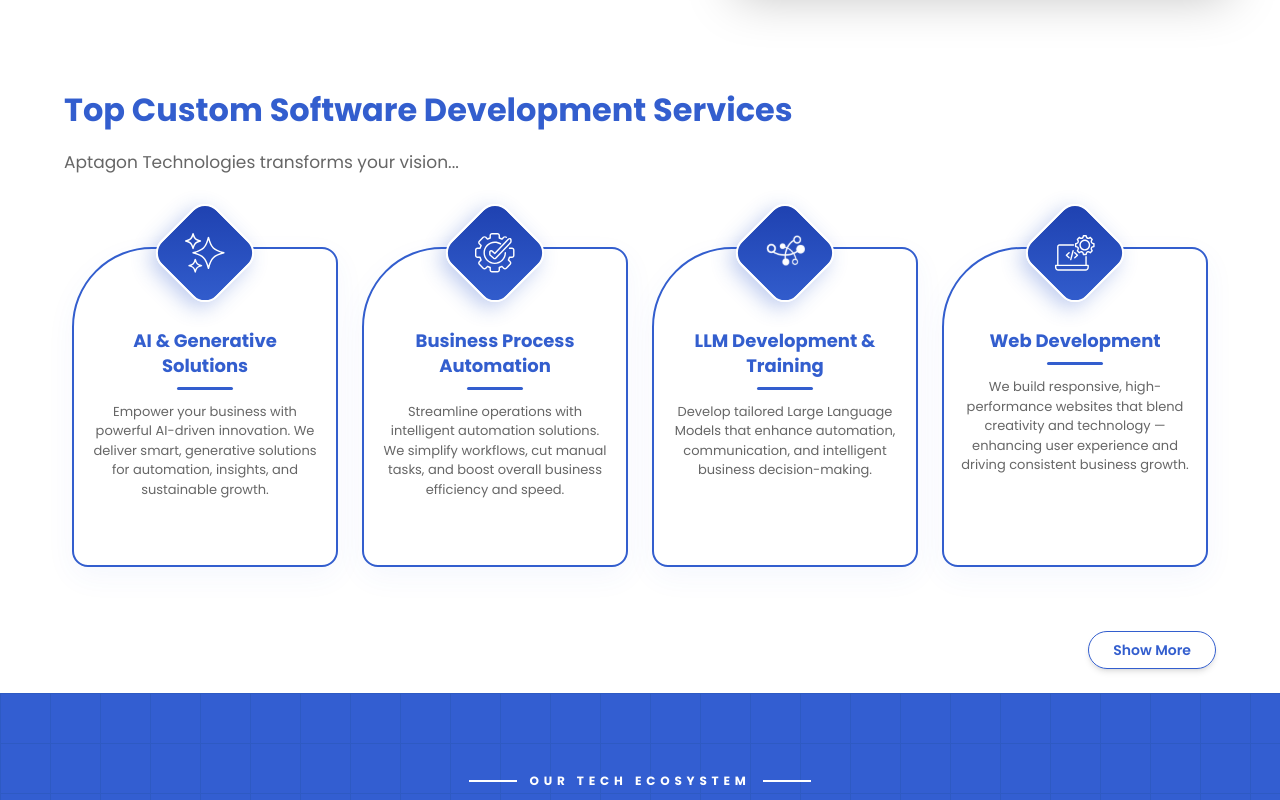
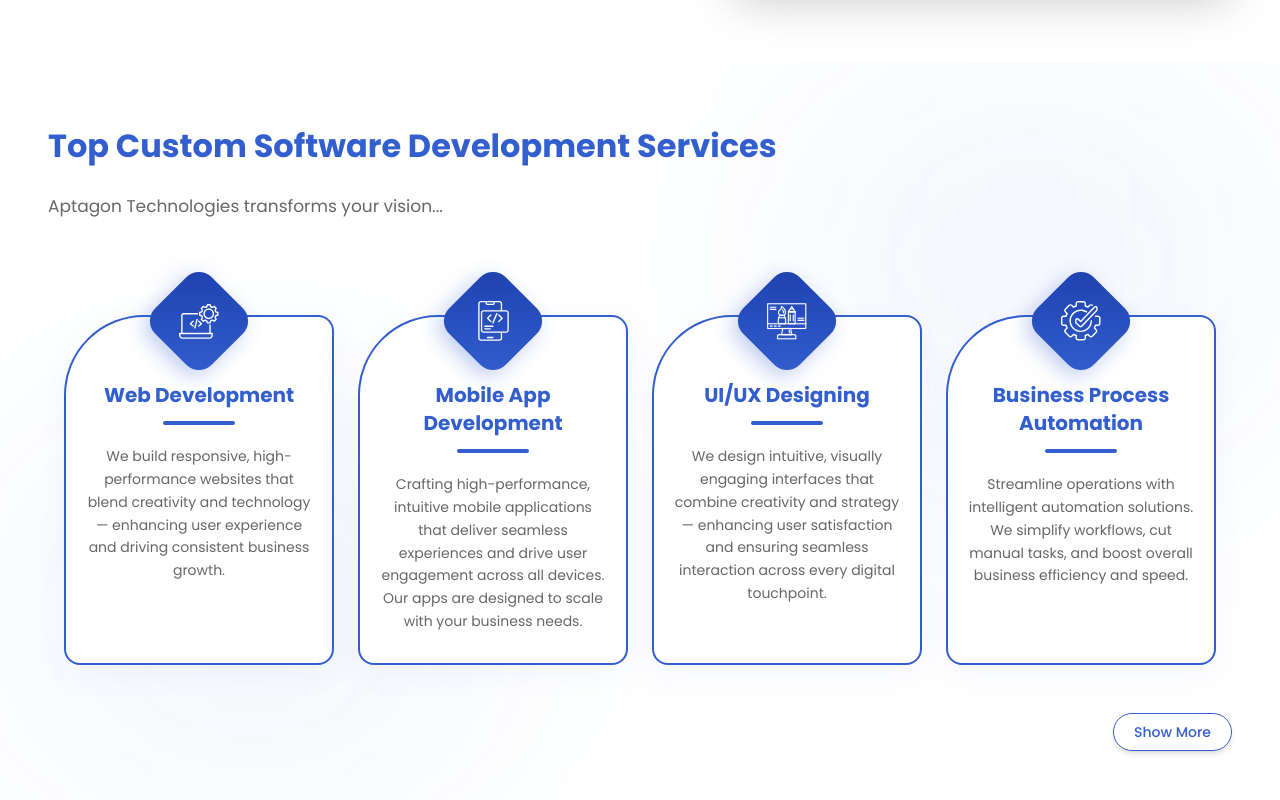
Before and after one commit to rao-talha-lab/aptagon-website, a Next.js app: page /services/ai in a window 1280 px wide. Shown: the part 1140-1940 px from the top of the page. Built offline with nearby package versions, Linux system fonts and the light colour scheme.

Commit message:
Fixed Remaining Bugs

```diff
--- a/app/components/Herosection.tsx
+++ b/app/components/Herosection.tsx
@@ -453,7 +453,7 @@
             {/* FIXED PARAGRAPH BREAK */}
             <motion.p
               variants={itemVariants}
-              className="text-[17px] lg:text-[19px] font-['Poppins'] text-[#666666] font-medium mb-8 text-left leading-relaxed max-w-full"
+              className="text-[15px] lg:text-[17px] font-['Poppins'] text-[#666666] font-semibold mb-8 text-left leading-relaxed max-w-full"
             >
               Transforming businesses with innovative technology solutions, strategic <br className="hidden lg:block" />
               consulting, and world-class digital experiences.
--- a/app/components/Services-Components/FeatureSection.tsx
+++ b/app/components/Services-Components/FeatureSection.tsx
@@ -1,8 +1,145 @@
+// "use client";
+
+// import React, { useState } from "react";
+// import { motion } from "framer-motion";
+// import Link from "next/link";
+
+// interface Card {
+//   image: string;
+//   title: string;
+//   slug: string;
+//   description: string;
+// }
+
+// interface FeatureSectionProps {
+//   heading: string;
+//   description: string;
+//   cards: Card[];
+// }
+
+// const FeatureCard = ({ card, index }: { card: Card; index: number }) => {
+//   return (
+//     <Link href={`/services/${card.slug}`} className="block mt-8 h-[350px]">
+//       <motion.div
+//         initial={{ opacity: 0, y: 50 }}
+//         animate={{ opacity: 1, y: 0 }}
+//         transition={{ duration: 0.6, delay: index * 0.1 }}
+//         whileHover={{
+//           y: -12,
+//           rotateX: 4,
+//           rotateY: -4,
+//           transition: { duration: 0.3 },
+//         }}
+//         className="group relative cursor-pointer bg-white hover:bg-[#335ECE]
+//         rounded-[1rem] rounded-tl-[5rem]
+//         border-2 border-[#335ECE] pt-16 pb-8 px-5 text-center
+//         shadow-[0_10px_30px_rgba(51,94,206,0.05)]
+//         hover:shadow-[0_20px_40px_rgba(51,94,206,0.15)]
+//         transition-all duration-500 h-full flex flex-col justify-between"
+//         style={{ transformStyle: "preserve-3d" }}
+//       >
+//         {/* Gradient Hover Background */}
+//         {/* <div className="absolute inset-0 z-0 opacity-0 group-hover:opacity-100 transition-opacity duration-500 bg-gradient-to-br from-[#073A53] via-[#335ECE]/200 to-[#335ECE]" /> */}
+
+//         {/* Border Glow */}
+//         {/* <div className="absolute inset-0 z-0 opacity-0 group-hover:opacity-100 border-[2px] border-[#335ECE] rounded-[2rem]" /> */}
+
+//         {/* Icon */}
+//         <div className="absolute -top-9 left-1/2 -translate-x-1/2 z-20">
+//           <div className="w-20 h-20 bg-gradient-to-br from-[#1E40AF] to-[#335ECE]
+//                        rotate-45 rounded-2xl flex items-center justify-center
+//                        shadow-[0_8px_20px_rgba(51,94,206,0.3)]
+//                        group-hover:from-white group-hover:to-white group-hover:scale-110
+//                        transition-all duration-300">
+//             <div className="-rotate-45 flex items-center justify-center">
+//               <div
+//                 className="w-10 h-10 bg-white group-hover:bg-[#335ECE] transition-colors duration-300"
+//                 style={{
+//                   maskImage: `url(${card.image})`,
+//                   WebkitMaskImage: `url(${card.image})`,
+//                   maskSize: "contain",
+//                   WebkitMaskSize: "contain",
+//                   maskRepeat: "no-repeat",
+//                   WebkitMaskRepeat: "no-repeat",
+//                   maskPosition: "center",
+//                   WebkitMaskPosition: "center",
+//                 }}
+//               />
+//             </div>
+//           </div>
+//         </div>
+
+//         {/* Content */}
+//         <div className="relative z-10">
+//           <h3 className="text-xl font-bold text-[#335ECE] mb-3 group-hover:text-white transition-colors">
+//             {card.title}
+//           </h3>
+//           <div className="w-18 h-[4px] bg-[#335ECE] group-hover:bg-white mb-5 rounded-full mx-auto transition-colors duration-300" />
+//           <p className="text-[14px] text-center leading-relaxed text-[#666666] leading-relaxed group-hover:text-white/80 transition-colors">
+//             {card.description}
+//           </p>
+//         </div>
+//       </motion.div>
+//     </Link>
+//   );
+// };
+
+// export default function FeatureSection({
+//   heading,
+//   description,
+//   cards,
+// }: FeatureSectionProps) {
+//   const [showAll, setShowAll] = useState(false);
+
+//   // 👇 Control visible cards
+//   const visibleCards = showAll ? cards : cards.slice(0, 4);
+
+//   return (
+//     <section className="relative py-15 px-1 md:px-2 bg-[#FFFFFF] overflow-hidden">
+//       {/* Background Effects */}
+//       <div className="absolute top-0 right-0 w-[500px] h-[400px] bg-[#335ECE]/5 rounded-full blur-[120px]" />
+//       <div className="absolute bottom-0 left-0 w-[500px] h-[400px] bg-[#335ECE]/5 rounded-full blur-[120px]" />
+
+//       <div className="container mx-auto relative z-10">
+//         {/* Header */}
+//         <div className="max-w-3xl mb-16 text-center md:text-left">
+//           <h2 className="text-[25px] md:text-[32px] font-['Poppins'] font-bold text-[#335ECE] mb-6">
+//             {heading}
+//           </h2>
+
+//           <p className="text-[17px] text-[#666666]">{description}</p>
+//         </div>
+
+//         {/* Cards Grid */}
+//         <motion.div layout>
+//           <div className="grid grid-cols-1 md:grid-cols-2 lg:grid-cols-4 gap-6 px-4 pb-4">
+//             {visibleCards.map((card, index) => (
+//               <FeatureCard key={index} card={card} index={index} />
+//             ))}
+//           </div>
+//         </motion.div>
+
+//         {/* Button */}
+//         {cards.length > 3 && (
+//           <div className="flex justify-end mt-8">
+//             <button
+//               onClick={() => setShowAll(!showAll)}
+//               className="px-5 py-2 rounded-full border border-[#335ECE] text-[#335ECE]
+//                          hover:bg-[#335ECE] hover:text-white transition-all duration-300 text-sm font-medium shadow-md"
+//             >
+//               {showAll ? "Show Less" : "Show More"}
+//             </button>
+//           </div>
+//         )}
+//       </div>
+//     </section>
+//   );
+// }
 "use client";
 
 import React, { useState } from "react";
 import { motion } from "framer-motion";
-import Link from "next/link";
+import { useRouter } from "next/navigation";
 
 interface Card {
   image: string;
@@ -15,59 +152,74 @@
   heading: string;
   description: string;
   cards: Card[];
-  currentSlug?: string;
-  relevantSlugs?: string[];
 }
 
 const FeatureCard = ({ card, index }: { card: Card; index: number }) => {
+  const router = useRouter();
+
+  const handleNavigation = () => {
+    router.push(`/services/${card.slug}`);
+  };
+
   return (
-    <div className="relative pt-10 h-full">
-      <Link href={`/services/${card.slug}`} className="block h-full min-h-[320px]">
+    <div
+      onClick={handleNavigation}
+      className="block mt-8 h-[350px] cursor-pointer"
+    >
       <motion.div
-          initial={{ opacity: 0, y: 30 }}
+        initial={{ opacity: 0, y: 50 }}
         animate={{ opacity: 1, y: 0 }}
-          transition={{ duration: 0.4, delay: index * 0.05 }}
+        transition={{ duration: 0.6, delay: index * 0.1 }}
         whileHover={{
-            y: -4,
-            transition: { duration: 0.2 },
+          y: -12,
+          rotateX: 4,
+          rotateY: -4,
+          transition: { duration: 0.3 },
         }}
-          className="group relative cursor-pointer bg-white hover:bg-[#335ECE]
+        className="group relative bg-white hover:bg-[#335ECE]
         rounded-[1rem] rounded-tl-[5rem]
-          border-2 border-[#335ECE] pt-20 pb-6 px-4 text-center
+        border-2 border-[#335ECE] pt-16 pb-8 px-5 text-center
         shadow-[0_10px_30px_rgba(51,94,206,0.05)]
         hover:shadow-[0_20px_40px_rgba(51,94,206,0.15)]
-          transition-all duration-300 h-full flex flex-col justify-between"
+        transition-all duration-500 h-full flex flex-col justify-between"
+        style={{ transformStyle: "preserve-3d" }}
       >
-          {/* Diamond Icon Badge */}
+        {/* Icon */}
         <div className="absolute -top-9 left-1/2 -translate-x-1/2 z-20">
-            <div className="w-18 h-18 sm:w-20 sm:h-20 bg-gradient-to-br from-[#1E40AF] to-[#335ECE]
+          <div className="w-20 h-20 bg-gradient-to-br from-[#1E40AF] to-[#335ECE]
                          rotate-45 rounded-2xl flex items-center justify-center
                          shadow-[0_8px_20px_rgba(51,94,206,0.3)]
-                          group-hover:from-[#EEF4FF] group-hover:to-[#DBEAFE] group-hover:scale-105
-                          transition-all duration-300 border-2 border-white">
+                         group-hover:from-white group-hover:to-white group-hover:scale-110
+                         transition-all duration-300">
             <div className="-rotate-45 flex items-center justify-center">
-                <img
-                  src={card.image}
-                  alt={card.title}
-                  className="w-9 h-9 sm:w-10 sm:h-10 object-contain brightness-0 invert group-hover:[filter:invert(32%)_sepia(89%)_saturate(1883%)_hue-rotate(212deg)_brightness(94%)_contrast(92%)] transition-all duration-300"
+              <div
+                className="w-10 h-10 bg-white group-hover:bg-[#335ECE] transition-colors duration-300"
+                style={{
+                  maskImage: `url(${card.image})`,
+                  WebkitMaskImage: `url(${card.image})`,
+                  maskSize: "contain",
+                  WebkitMaskSize: "contain",
+                  maskRepeat: "no-repeat",
+                  WebkitMaskRepeat: "no-repeat",
+                  maskPosition: "center",
+                  WebkitMaskPosition: "center",
+                }}
               />
             </div>
           </div>
         </div>
 
-          {/* Content Area */}
-          <div className="relative z-10 flex flex-col items-center">
-            <h3 className="text-lg font-bold text-[#335ECE] mb-2 group-hover:text-white transition-colors leading-snug">
+        {/* Content */}
+        <div className="relative z-10">
+          <h3 className="text-xl font-bold text-[#335ECE] mb-3 group-hover:text-white transition-colors">
             {card.title}
           </h3>
-            <div className="w-14 h-[3px] bg-[#335ECE] group-hover:bg-white mb-3 rounded-full transition-colors duration-300" />
-
-            <p className="text-[13px] text-center text-[#666666] leading-normal group-hover:text-white/90 transition-colors">
+          <div className="w-18 h-[4px] bg-[#335ECE] group-hover:bg-white mb-5 rounded-full mx-auto transition-colors duration-300" />
+          <p className="text-[14px] text-center leading-relaxed text-[#666666] group-hover:text-white/80 transition-colors">
             {card.description}
           </p>
         </div>
       </motion.div>
-      </Link>
     </div>
   );
 };
@@ -75,66 +227,38 @@
 export default function FeatureSection({
   heading,
   description,
-  cards = [],
-  currentSlug = "",
-  relevantSlugs = [],
+  cards,
 }: FeatureSectionProps) {
   const [showAll, setShowAll] = useState(false);
-
-  let orderedCards = [...cards];
-
-  if (currentSlug) {
-    const targetSlug = currentSlug.trim().toLowerCase();
-
-    // 1. Current Active Card
-    const currentCard = cards.find((c) => c.slug?.trim().toLowerCase() === targetSlug);
-
-    if (currentCard) {
-      // 2. Target Relevant Cards specified by user
-      const relevant = cards.filter(
-        (c) =>
-          c.slug?.trim().toLowerCase() !== targetSlug &&
-          relevantSlugs.includes(c.slug?.trim().toLowerCase())
-      );
-
-      // 3. Rest of the cards
-      const others = cards.filter(
-        (c) =>
-          c.slug?.trim().toLowerCase() !== targetSlug &&
-          !relevantSlugs.includes(c.slug?.trim().toLowerCase())
-      );
-
-      // Combine: Active Card -> Relevant Cards -> Rest of the cards
-      orderedCards = [currentCard, ...relevant, ...others];
-    }
-  }
-
-  const visibleCards = showAll ? orderedCards : orderedCards.slice(0, 4);
+  const visibleCards = showAll ? cards : cards.slice(0, 4);
 
   return (
-    <section className="relative py-6 px-2 md:px-6 bg-[#FFFFFF] overflow-hidden">
+    <section className="relative py-15 px-1 md:px-2 bg-[#FFFFFF] overflow-hidden">
+      <div className="absolute top-0 right-0 w-[500px] h-[400px] bg-[#335ECE]/5 rounded-full blur-[120px]" />
+      <div className="absolute bottom-0 left-0 w-[500px] h-[400px] bg-[#335ECE]/5 rounded-full blur-[120px]" />
+
       <div className="container mx-auto relative z-10">
-        <div className="max-w-3xl mb-8 text-center md:text-left">
-          <h2 className="text-[25px] md:text-[32px] font-['Poppins'] font-bold text-[#335ECE] mb-4">
+        <div className="max-w-3xl mb-16 text-center md:text-left">
+          <h2 className="text-[25px] md:text-[32px] font-['Poppins'] font-bold text-[#335ECE] mb-6">
             {heading}
           </h2>
-          <p className="text-[16px] md:text-[17px] text-[#666666]">{description}</p>
+          <p className="text-[17px] text-[#666666]">{description}</p>
         </div>
 
-        <motion.div layout>
-          <div className="grid grid-cols-1 md:grid-cols-2 lg:grid-cols-4 gap-x-6 gap-y-6 px-2 pb-4">
+        <div>
+          <div className="grid grid-cols-1 md:grid-cols-2 lg:grid-cols-4 gap-6 px-4 pb-4">
             {visibleCards.map((card, index) => (
-              <FeatureCard key={`${card.slug}-${index}`} card={card} index={index} />
+              <FeatureCard key={card.slug} card={card} index={index} />
             ))}
           </div>
-        </motion.div>
+        </div>
 
-        {orderedCards.length > 4 && (
-          <div className="flex justify-end mt-12">
+        {cards.length > 4 && (
+          <div className="flex justify-end mt-8">
             <button
               onClick={() => setShowAll(!showAll)}
-              className="px-6 py-2 rounded-full border border-[#335ECE] text-[#335ECE]
-                         hover:bg-[#335ECE] hover:text-white transition-all duration-300 text-sm font-semibold shadow-md cursor-pointer"
+              className="px-5 py-2 rounded-full border border-[#335ECE] text-[#335ECE]
+                         hover:bg-[#335ECE] hover:text-white transition-all duration-300 text-sm font-medium shadow-md cursor-pointer"
             >
               {showAll ? "Show Less" : "Show More"}
             </button>
--- a/app/services/business-process-automation/BusinessHero.tsx
+++ b/app/services/business-process-automation/BusinessHero.tsx
@@ -132,7 +132,7 @@
                     alt={item.title}
                     width={18}
                     height={18}
-                    className="object-contain"
+                    className="object-contain filter-[brightness(0)_saturate(100%)_invert(31%)_sepia(87%)_saturate(1676%)_hue-rotate(210deg)_brightness(94%)_contrast(91%)]"
                   />
                 </div>
 
```
Also changed, not shown: app/services/ai/AiHero.tsx (+4 -4 lines), app/services/loading.tsx (added, +7 -0 lines). Lines whose indentation alone changed are shown as unchanged.
